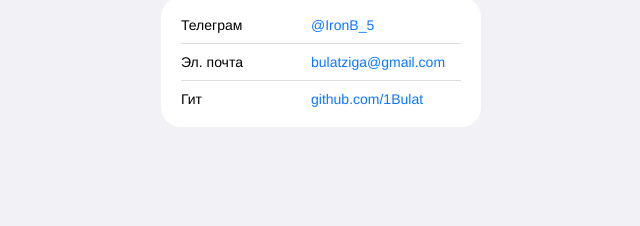
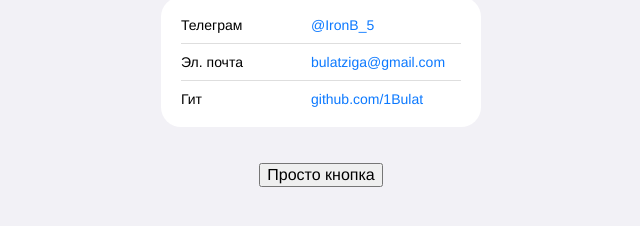
Before and after one commit to 1Bulat/vizitka_1, a plain HTML site: page index.html in a window 1280 px wide. Shown: the part 232-458 px from the top of the page, without its empty margins (319-959 px from the left). Drawn offline with Linux system fonts and the light colour scheme.

Commit message:
Add files via upload

```diff
--- a/index.html
+++ b/index.html
@@ -28,23 +28,20 @@
           <li class="links__link">
             <p class="links__title">Эл. почта</p>
             <a class="linsk__link" href="@bulatziga@gmail.com"
-            >bulatziga@gmail.com</a
-            >
+            >bulatziga@gmail.com</a>
           </li>
           <li class="links__link">
             <p class="links__title">Гит</p>
             <a class="linsk__link" href="https://github.com/1Bulat"
-              >github.com/1Bulat</a
-            >
-          </li>
+              >github.com/1Bulat</a>
+                        </li>
         </ul>
       </section>
       <section class="links">
-        </li>
-        </ul>
       </section>
     </main>
     <footer>
+      <p style="text-align: center"><button>Просто кнопка</button>
     </footer>
   </body>
 </html>
```
